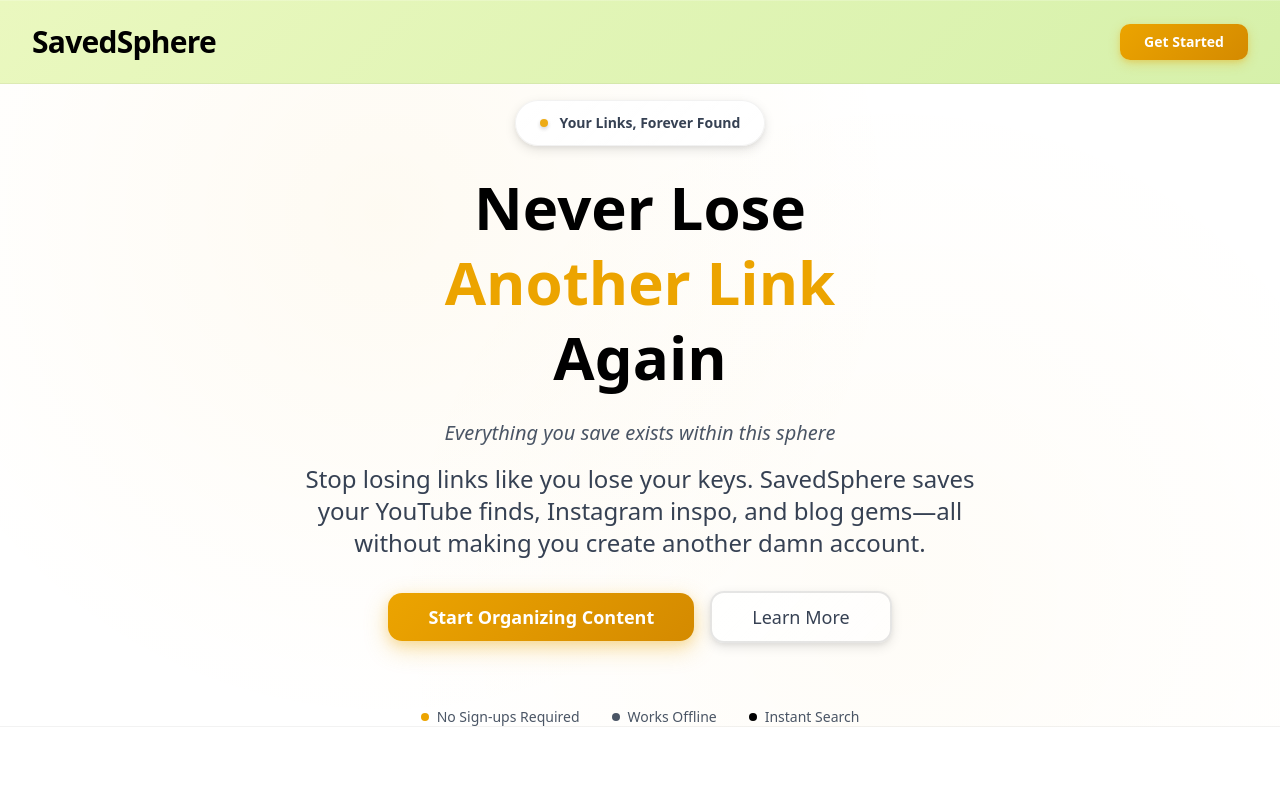
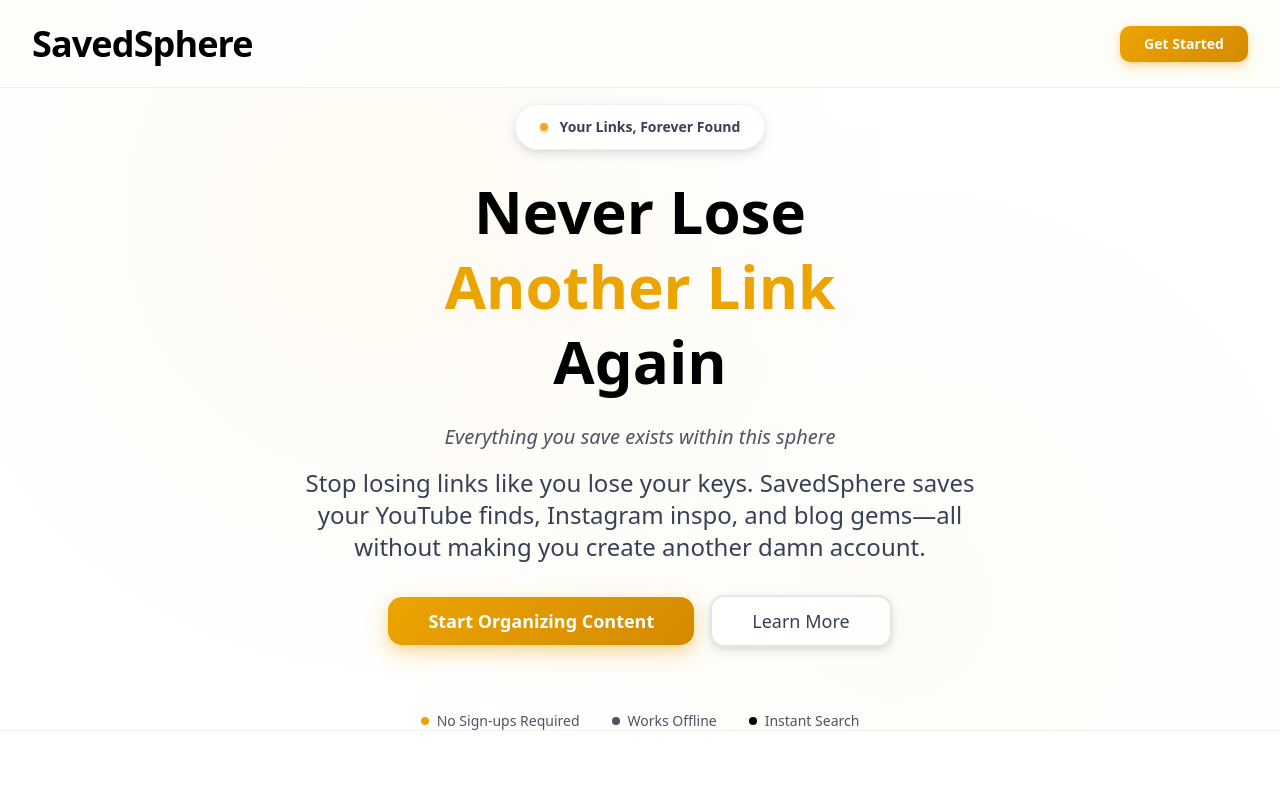
Before and after one commit to Samyk00/SavedSphere, a Next.js app: page / in a window 1280 px wide. Shown: the top 800 px of the page. Built offline with nearby package versions, Linux system fonts and the light colour scheme.

Commit message:
Update Nav.tsx

```diff
--- a/src/components/landing/Nav.tsx
+++ b/src/components/landing/Nav.tsx
@@ -1,3 +1,5 @@
+'use client';
+
 import Link from "next/link";
 import { Button } from "@/components/ui/button";
 
@@ -8,12 +10,14 @@
 export default function Nav({ showHomeLink = false }: NavProps) {
   return (
     <div style={{
-      background: 'linear-gradient(135deg, rgba(234, 248, 191, 0.95) 0%, rgba(212, 240, 168, 0.9) 100%)',
+      background: 'linear-gradient(135deg, rgba(255, 255, 255, 0.95) 0%, rgba(255, 255, 255, 0.9) 100%)',
       boxShadow: 'inset 0 1px 0 rgba(255,255,255,0.2), inset 0 -1px 0 rgba(0,0,0,0.05)'
     }}>
       <nav className="flex items-center justify-between px-8 py-6 mx-auto max-w-7xl relative">
-        <div className="relative z-10 text-3xl font-black tracking-tight text-black">
-          SavedSphere
+        <div className="relative z-10">
+          <h1 className="text-4xl font-black tracking-tight text-black hover:text-[#ECA400] transition-colors duration-300 cursor-default select-none">
+            SavedSphere
+          </h1>
         </div>
         <div className="relative z-10 flex items-center space-x-6">
           {showHomeLink && (
```
